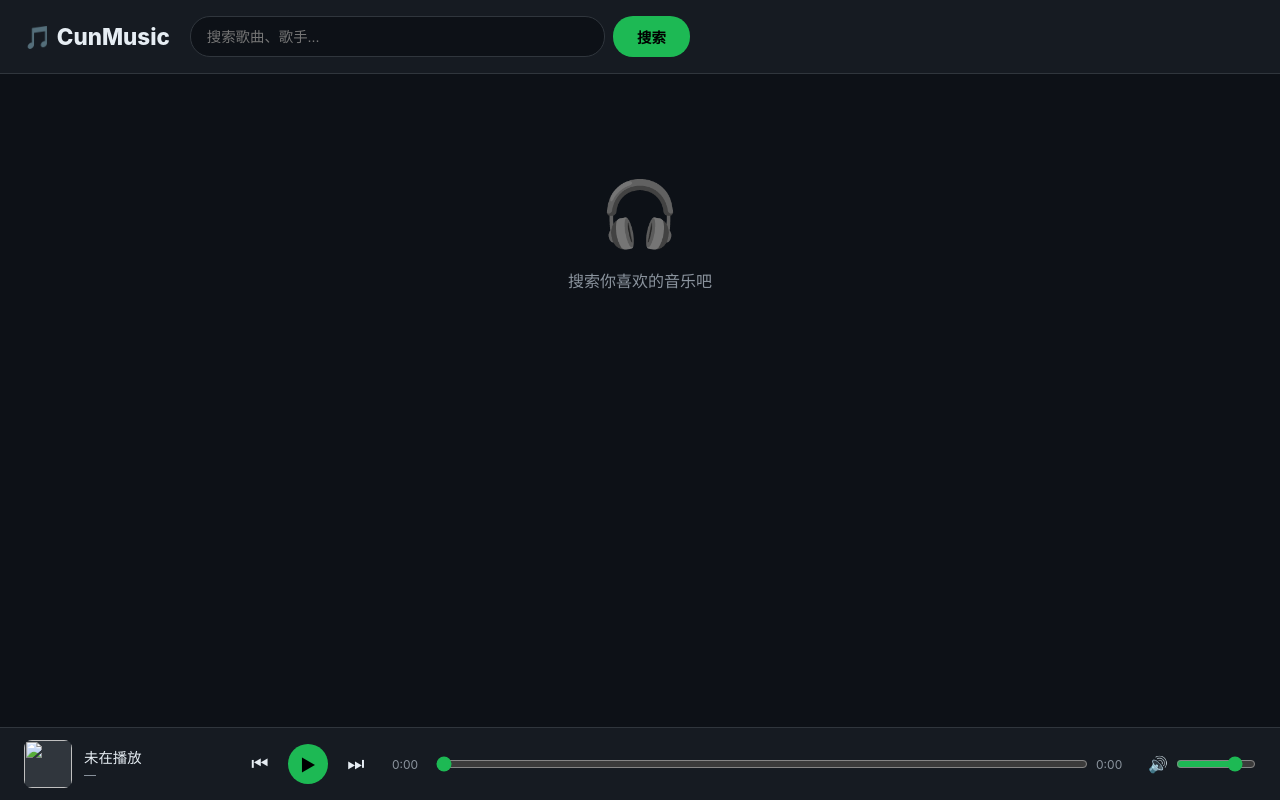
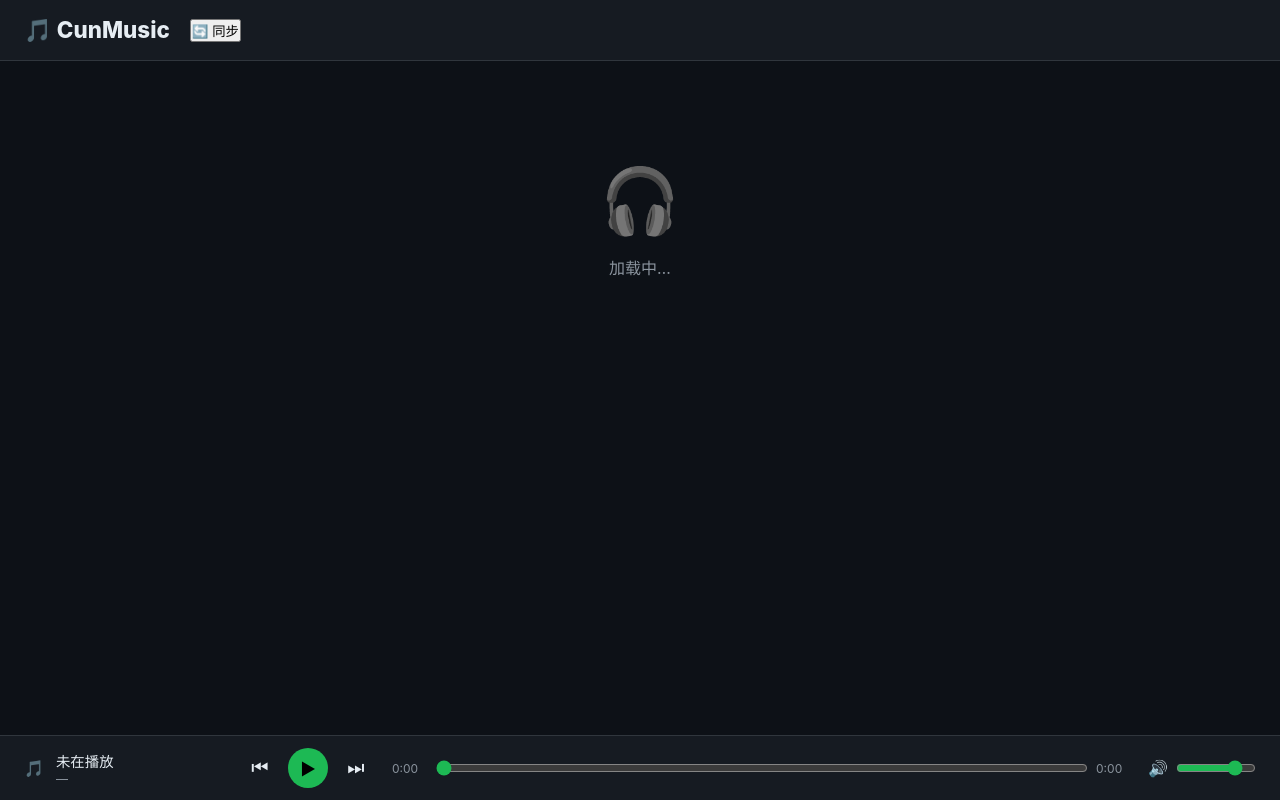
Before and after one commit to jien123/cunmusic, a website: page public/index.html in a window 1280 px wide. Drawn offline with Linux system fonts and the light colour scheme.

Commit message:
切换为 Telegram 频道音源

```diff
--- a/public/index.html
+++ b/public/index.html
@@ -9,30 +9,23 @@
 <body>
 
 <div class="app">
-  <!-- 顶栏 -->
   <header class="header">
     <div class="logo">🎵 CunMusic</div>
-    <div class="search-box">
-      <input type="search" id="searchInput" placeholder="搜索歌曲、歌手...">
-      <button id="searchBtn">搜索</button>
-    </div>
+    <button id="refreshBtn" class="refresh-btn">🔄 同步</button>
   </header>
 
-  <!-- 主体 -->
   <main class="main">
-    <!-- 歌曲列表 -->
     <section class="song-list" id="songList">
       <div class="welcome">
         <div class="welcome-icon">🎧</div>
-        <p>搜索你喜欢的音乐吧</p>
+        <p>加载中…</p>
       </div>
     </section>
   </main>
 
-  <!-- 播放条 -->
   <footer class="player">
     <div class="song-info">
-      <img id="cover" src="" alt="">
+      <div class="cover-ph">🎵</div>
       <div>
         <div class="song-name" id="songName">未在播放</div>
         <div class="singer" id="singer">—</div>
```
